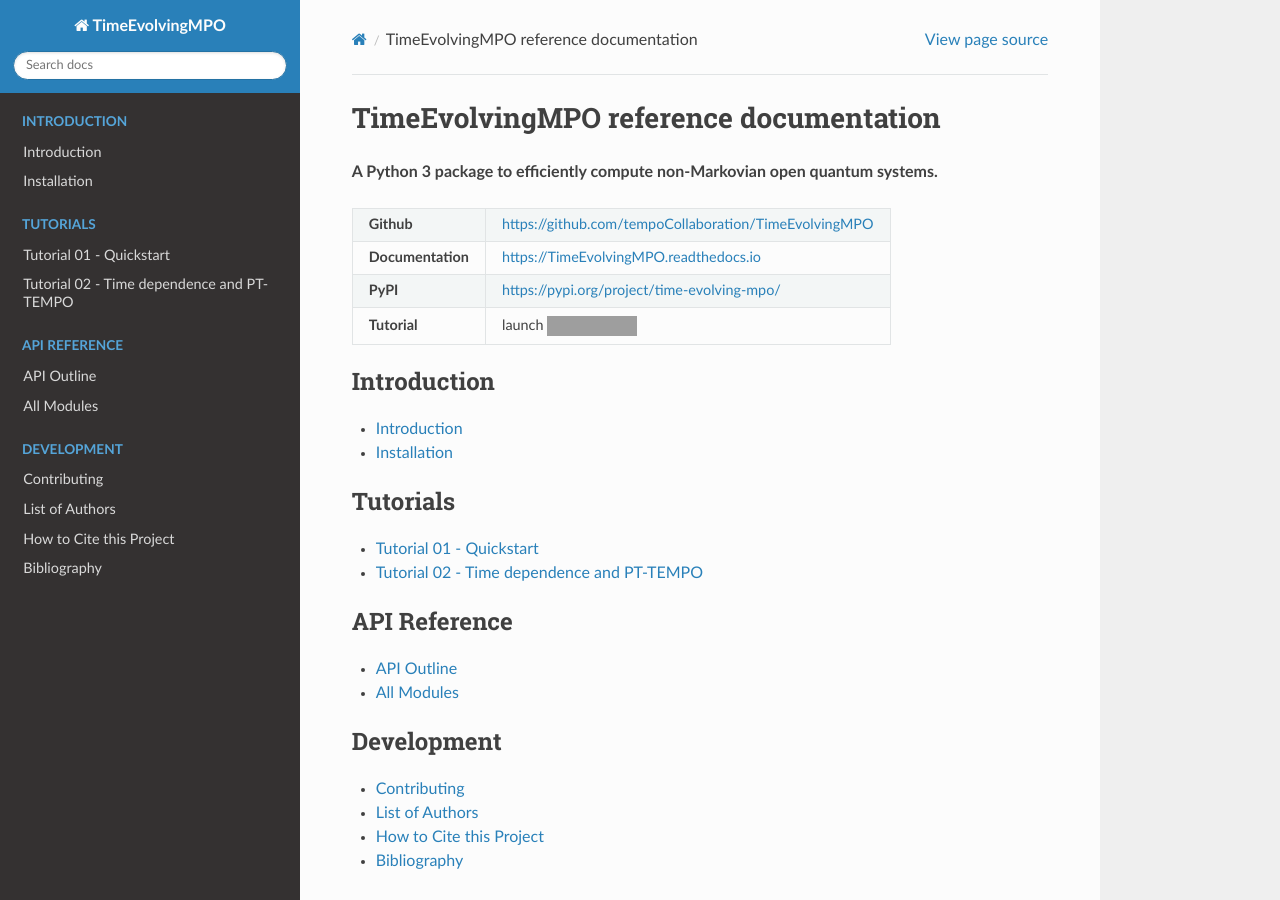
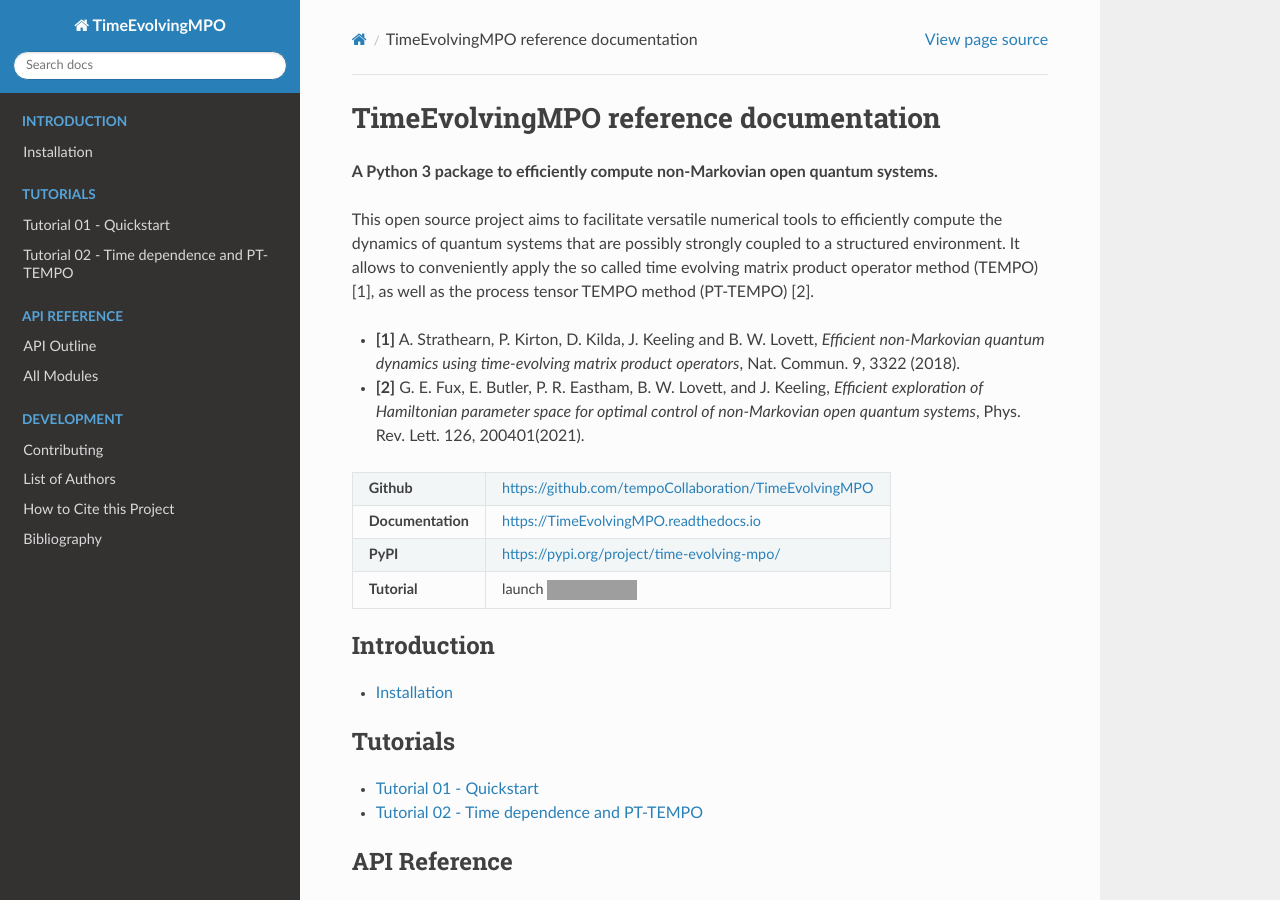
Before and after one commit to tempoCollaboration/OQuPy, a Sphinx documentation site: the page built from docs/index.rst, in a window 1280 px wide and 900 px high. Built offline with Sphinx 7.4.7 and the Read the Docs theme 2.0.0, drawn with Linux system fonts in a browser that asks for light colours; the version number could not be read and is left out; grey boxes are pictures that could not be loaded.

Commit message:
Add introduction to documentation home page

```diff
--- a/docs/index.rst
+++ b/docs/index.rst
@@ -3,6 +3,21 @@
 
 **A Python 3 package to efficiently compute non-Markovian open quantum
 systems.**
+
+This open source project aims to facilitate versatile numerical tools to
+efficiently compute the dynamics of quantum systems that are possibly strongly
+coupled to a structured environment. It allows to conveniently apply the so
+called time evolving matrix product operator method (TEMPO) [1], as well as
+the process tensor TEMPO method (PT-TEMPO) [2].
+
+- **[1]** A. Strathearn, P. Kirton, D. Kilda, J. Keeling and
+  B. W. Lovett,  *Efficient non-Markovian quantum dynamics using
+  time-evolving matrix product operators*, Nat. Commun. 9, 3322 (2018).
+- **[2]** G. E. Fux, E. Butler, P. R. Eastham, B. W. Lovett, and
+  J. Keeling, *Efficient exploration of Hamiltonian parameter space for
+  optimal control of non-Markovian open quantum systems*,
+  Phys. Rev. Lett. 126, 200401(2021).
+
 
 .. |binder-tutorial| image:: https://mybinder.org/badge_logo.svg
  :target: https://mybinder.org/v2/gh/tempoCollaboration/TimeEvolvingMPO/master?filepath=tutorials%2Ftutorial_01_quickstart.ipynb
@@ -21,7 +36,6 @@
    :maxdepth: 1
    :caption: Introduction
 
-   pages/introduction
    pages/install
 
 .. toctree::
```
